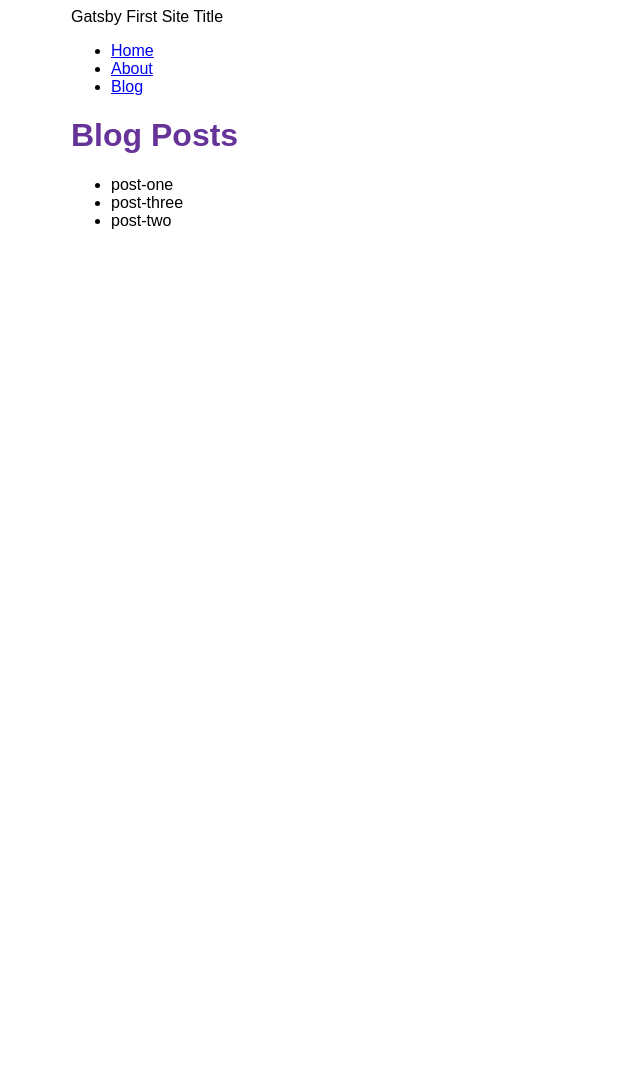
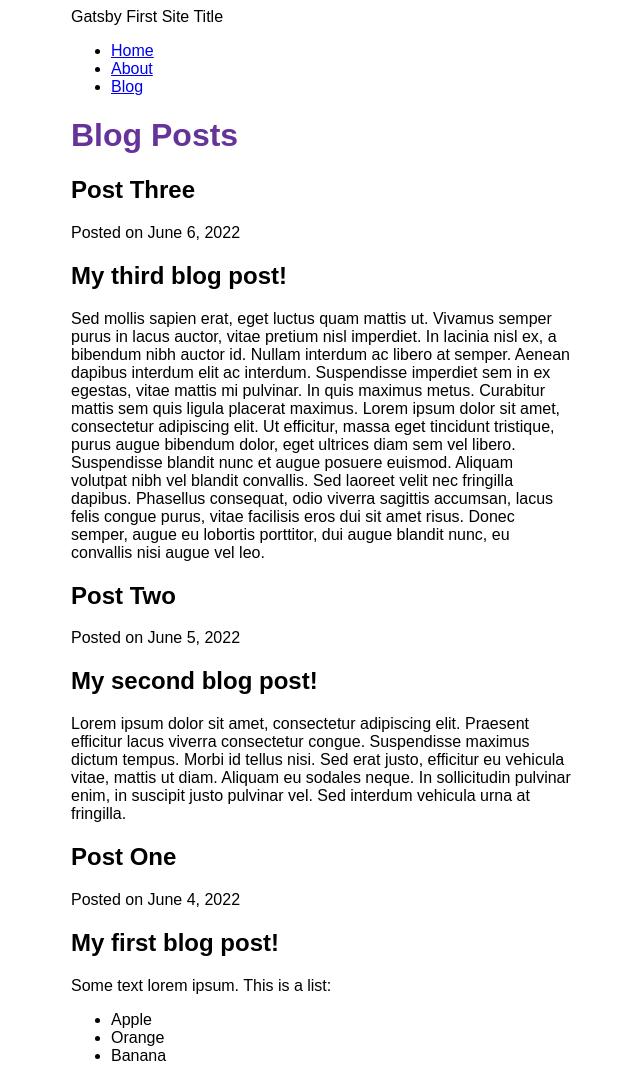
Before and after one commit to nicolezx/gatsby-first-site, a Gatsby site: page /blog in a window 1280 px wide. Shown: the whole page, without its empty margins (319-959 px from the left). Before the commit the page ends 800 px from the top, so only its background shows below. Built offline with nearby package versions, Linux system fonts and the light colour scheme; Gatsby itself is replaced by a stand-in of ours.

Commit message:
Finished Gatsby Tutorial Part 5

```diff
--- a/blog/post-one.mdx
+++ b/blog/post-one.mdx
@@ -1,6 +1,6 @@
 ---
 title: "Post One"
-date: "2022-06-06"
+date: "2022-06-04"
 ---
 
 ## My first blog post!
--- a/blog/post-two.mdx
+++ b/blog/post-two.mdx
@@ -1,6 +1,6 @@
 ---
 title: "Post Two"
-date: "2022-06-06"
+date: "2022-06-05"
 ---
 
 ## My second blog post!
--- a/gatsby-config.js
+++ b/gatsby-config.js
@@ -7,10 +7,10 @@
     "gatsby-plugin-image",
     "gatsby-plugin-sharp",
     {
-      resolve: "gatsby-source-filesystem",
+      resolve: `gatsby-source-filesystem`,
       options: {
         name: `blog`,
-        path: `${__dirname}/blog`,
+        path: `${__dirname}/blog/`,
       },
     },
     "gatsby-plugin-mdx",
--- a/package.json
+++ b/package.json
@@ -22,7 +22,7 @@
     "gatsby-plugin-mdx": "^3.15.2",
     "gatsby-plugin-sharp": "^4.15.1",
     "gatsby-source-filesystem": "^4.15.0",
-    "react": "^18.1.0",
-    "react-dom": "^18.1.0"
+    "react": "^17.0.0",
+    "react-dom": "^17.0.0"
   }
 }
--- a/src/pages/blog.js
+++ b/src/pages/blog.js
@@ -1,29 +1,35 @@
-import * as React from 'react'
-import { graphql } from 'gatsby'
-import Layout from '../components/layout'
+import * as React from "react";
+import { graphql } from "gatsby";
+import { MDXRenderer } from "gatsby-plugin-mdx";
+import Layout from "../components/layout";
 
 const BlogPage = ({ data }) => {
   return (
     <Layout pageTitle="Blog Posts">
-      <ul>
-        {
-          data.allFile.nodes.map(node => (
-            <li key={node.name}>{node.name}</li>
-          ))
-        }
-      </ul>
+      {data.allMdx.nodes.map((node) => (
+        <article key={node.id}>
+          <h2>{node.frontmatter.title}</h2>
+          <p>Posted on {node.frontmatter.date}</p>
+          <MDXRenderer>{node.body}</MDXRenderer>
+        </article>
+      ))}
     </Layout>
-  )
-}
+  );
+};
 
 export const query = graphql`
   query {
-    allFile {
+    allMdx(sort: { fields: frontmatter___date, order: DESC }) {
       nodes {
-        name
+        frontmatter {
+          date(formatString: "MMMM D, YYYY")
+          title
+        }
+        id
+        body
       }
     }
   }
-`
+`;
 
-export default BlogPage
+export default BlogPage;
```
Also changed, not shown: src/pages/about.js (+5 -5 lines), src/pages/index.js (+7 -4 lines), 2 other files.
